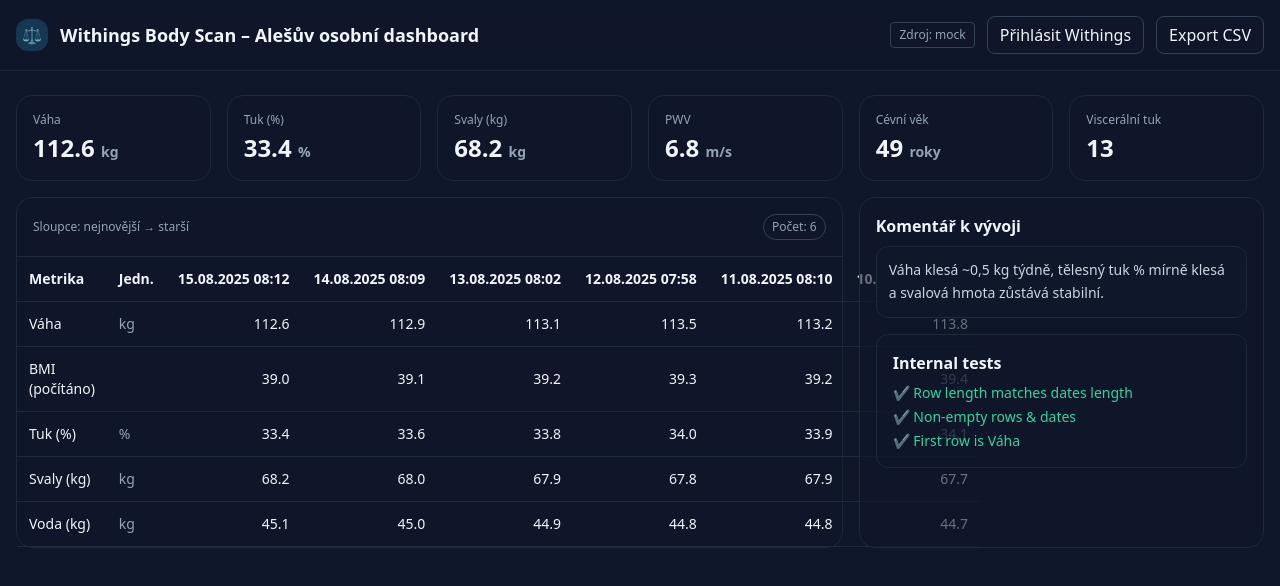
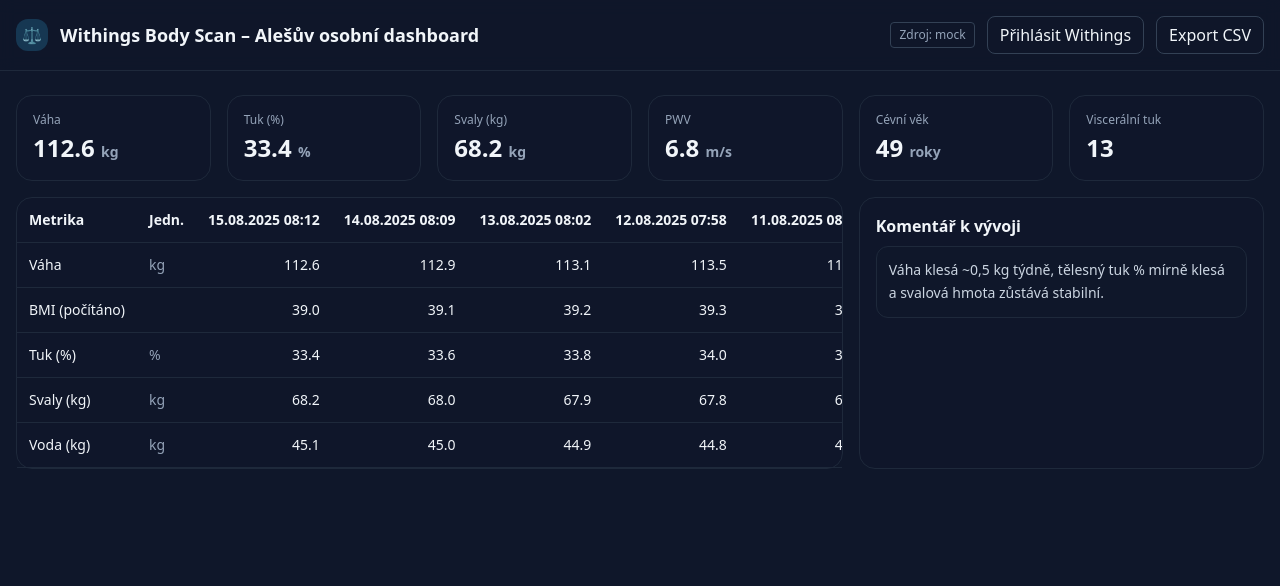
Before and after one commit to alatablet72/withings-dashboard, a Next.js app: page / in a window 1280 px wide. Shown: the top 586 px of the page. Built offline with nearby package versions, Linux system fonts and the light colour scheme.

Commit message:
Update page.js

```diff
--- a/app/page.js
+++ b/app/page.js
@@ -33,11 +33,11 @@
 
 function HistoryTable({ dates, rows }) {
   // vždy dej Váhu (type 1) na první místo
-  const ordered = [...rows].sort((a, b) => a.type === 1 ? -1 : b.type === 1 ? 1 : 0);
+  const ordered = [...rows].sort((a, b) => (a.type === 1 ? -1 : b.type === 1 ? 1 : 0));
 
   return (
-    <div>
-      <table className="w-full text-sm border-collapse">
+    <div className="overflow-x-auto">
+      <table className="w-full min-w-max text-sm border-collapse">
         <thead>
           <tr>
             <th className="text-left p-3 border-b border-slate-800">Metrika</th>
@@ -62,7 +62,6 @@
     </div>
   );
 }
-
 
 // CSV export helper
 function buildCSV(dates, rows) {
@@ -96,8 +95,8 @@
   let rt = localStorage.getItem('withings_rt');
   if (!at) return; // zatím zůstane mock, dokud se nepřihlásíš
 
-    // 1) pokus o načtení dat
-    let r = await fetch('/api/data?at=' + encodeURIComponent(at));
+  // 1) pokus o načtení dat – VEM VŠECHNA měření (limit=0)
+  let r = await fetch('/api/data?at=' + encodeURIComponent(at) + '&limit=0');
   let payload = await r.json().catch(()=>null);
 
   // 2) když to nevyjde, zkus refresh přes refresh_token
@@ -114,8 +113,8 @@
       rt = refreshed.refresh_token || rt; // někdy přijde nový RT
       localStorage.setItem('withings_at', at);
       localStorage.setItem('withings_rt', rt);
-        // zkus znovu data
-        const r2 = await fetch('/api/data?at=' + encodeURIComponent(at));
+      // zkus znovu data – zase s limit=0 (všechna měření)
+      const r2 = await fetch('/api/data?at=' + encodeURIComponent(at) + '&limit=0');
       payload = await r2.json().catch(()=>null);
     }
   }
@@ -182,10 +181,7 @@
         </section>
 
         <section className="col-span-12 lg:col-span-8 rounded-2xl border border-slate-800 bg-slate-900/60">
-          <div className="p-4 flex items-center justify-between gap-3 border-b border-slate-800">
-            <span className="text-xs text-slate-400">Sloupce: nejnovější → starší</span>
-            <span className="text-xs text-slate-400 px-2 py-1 rounded-full border border-slate-700">Počet: {dates.length}</span>
-          </div>
+
           <HistoryTable dates={dates} rows={rows} />
         </section>
 
@@ -194,20 +190,7 @@
           <div className="text-sm text-slate-300 leading-relaxed bg-slate-900 border border-slate-800 rounded-xl p-3">
             Váha klesá ~0,5 kg týdně, tělesný tuk % mírně klesá a svalová hmota zůstává stabilní.
           </div>
-          <div className="mt-4 rounded-xl border border-slate-800 bg-slate-900/60 p-4">
-            <div className="font-semibold mb-2">Internal tests</div>
-            <ul className="space-y-1 text-sm">
-              <li className={rows.every(r => r.values.length === dates.length) ? 'text-emerald-400':'text-rose-400'}>
-                {rows.every(r => r.values.length === dates.length) ? '✔' : '✖'} Row length matches dates length
-              </li>
-              <li className={(rows.length > 0 && dates.length > 0) ? 'text-emerald-400':'text-rose-400'}>
-                {(rows.length > 0 && dates.length > 0) ? '✔' : '✖'} Non-empty rows & dates
-              </li>
-              <li className={(rows[0]?.label === 'Váha') ? 'text-emerald-400':'text-rose-400'}>
-                {(rows[0]?.label === 'Váha') ? '✔' : '✖'} First row is Váha
-              </li>
-            </ul>
-          </div>
+
         </section>
       </main>
     </div>
```
Lines whose indentation alone changed are shown as unchanged.
